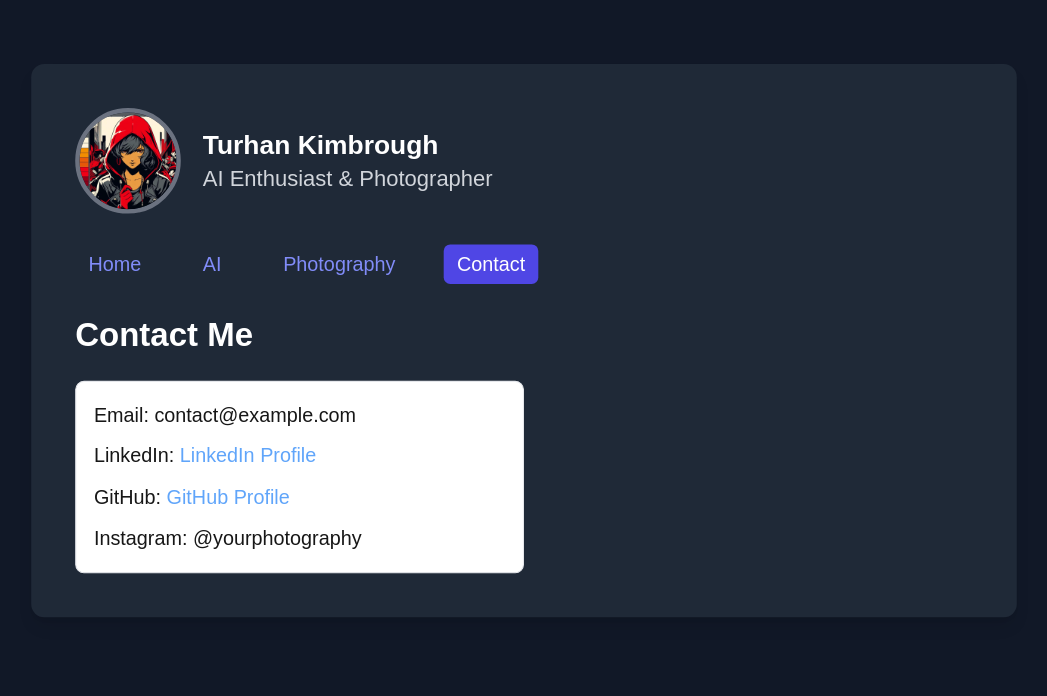
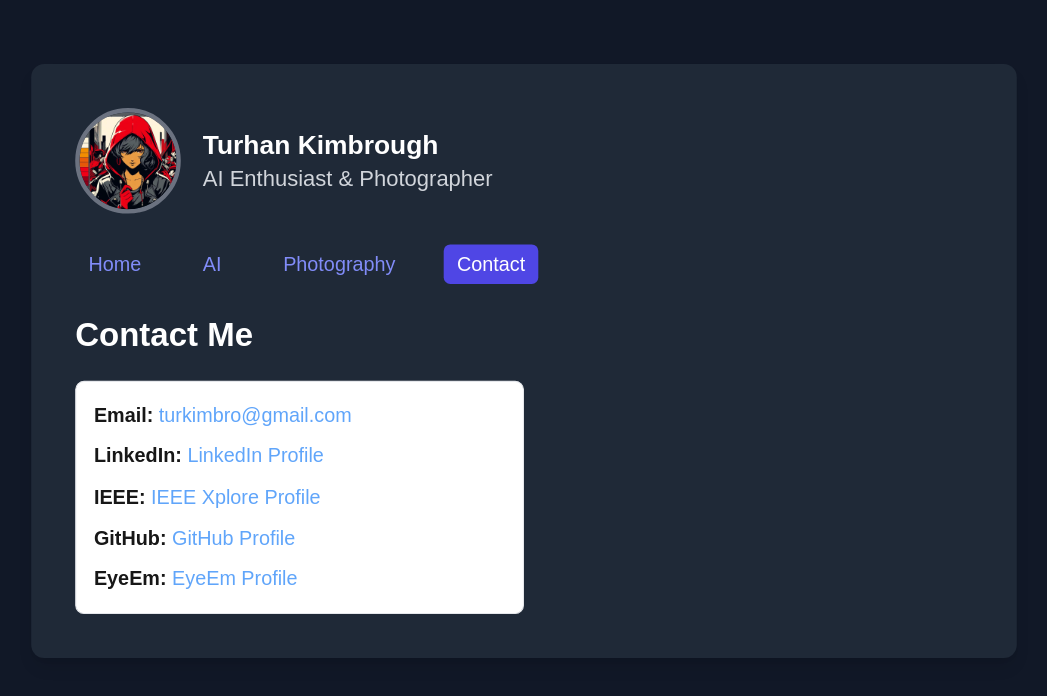
Before and after one commit to T-Visor/personal-website, a Next.js app: page /contact in a window 1280 px wide. Shown: the top 696 px of the page, without its empty margins (116-1163 px from the left). Built offline with nearby package versions, Linux system fonts and the light colour scheme.

Commit message:
completed contacts page

```diff
--- a/src/app/contact/page.tsx
+++ b/src/app/contact/page.tsx
@@ -1,5 +1,6 @@
 'use client'
 import { Alert, AlertDescription } from "@/components/ui/alert"
+import { Bold } from "lucide-react";
 
 const ContactPage = () => (
     <div className="space-y-6">
@@ -11,10 +12,31 @@ const ContactPage = () => (
                 <Alert>
                     <AlertDescription>
                         <div className="text-lg space-y-2">
-                            <p>Email: contact@example.com</p>
-                            <p>LinkedIn: <a href="https://www.linkedin.com/in/yourusername" className="text-blue-400 hover:underline">LinkedIn Profile</a></p>
-                            <p>GitHub: <a href="https://github.com/yourusername" className="text-blue-400 hover:underline">GitHub Profile</a></p>
-                            <p>Instagram: @yourphotography</p>
+                            <p><strong>Email: </strong>
+                                <a href="mailto:turkimbro@gmail.com" target="_blank" className="text-blue-400 hover:underline">
+                                    turkimbro@gmail.com
+                                </a>
+                            </p>
+                            <p><strong>LinkedIn: </strong>
+                                <a href="https://linkedin.com/in/turhan-kim" target="_blank" className="text-blue-400 hover:underline">
+                                    LinkedIn Profile
+                                </a>
+                            </p>
+                            <p><strong>IEEE: </strong>
+                                <a href="https://ieeexplore.ieee.org/author/37089429839" target="_blank" className="text-blue-400 hover:underline">
+                                    IEEE Xplore Profile
+                                </a>
+                            </p>
+                            <p><strong>GitHub: </strong>
+                                <a href="https://github.com/T-Visor" target="_blank" className="text-blue-400 hover:underline">
+                                    GitHub Profile
+                                </a>
+                            </p>
+                            <p><strong>EyeEm: </strong>
+                                <a href="https://www.eyeem.com/u/turkimbro/photos" target="_blank" className="text-blue-400 hover:underline">
+                                    EyeEm Profile
+                                </a>
+                            </p>
                         </div>
                     </AlertDescription>
                 </Alert>
```
